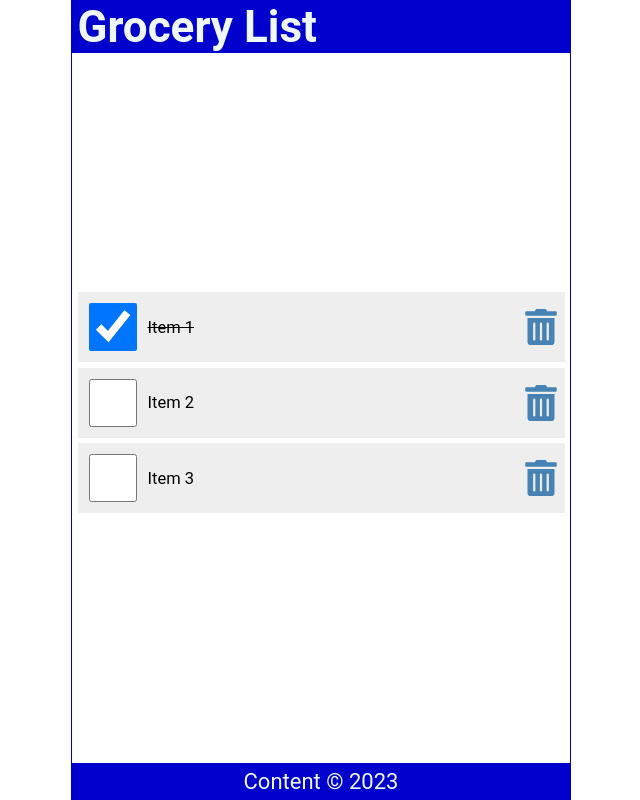
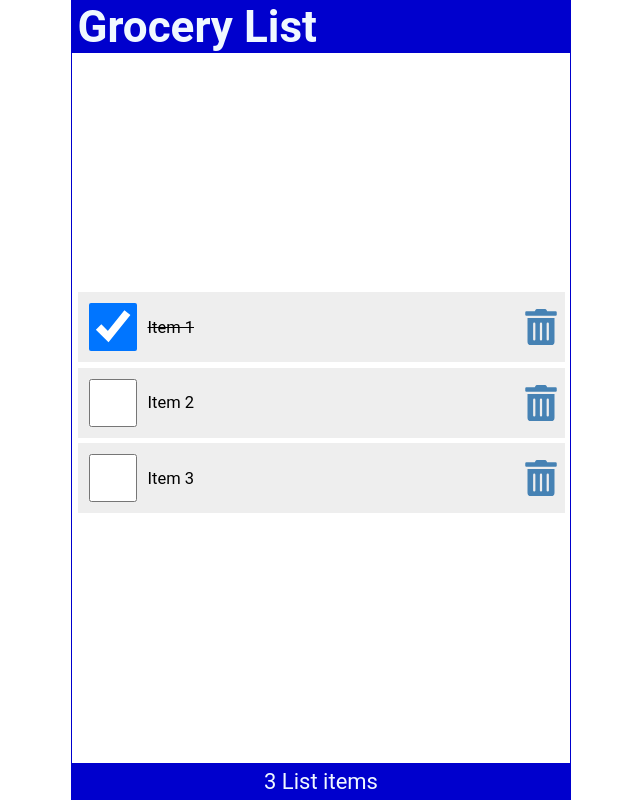
Before and after one commit to rir7890/miniProjectOfGroceryList, a React (Create React App) app: page / in a window 1280 px wide. Shown: the whole page, without its empty margins (319-959 px from the left). Built offline with nearby package versions, Linux system fonts and the light colour scheme.

Commit message:
learning to use props property (props are like pare like parent type value that can be pass to its child)

```diff
--- a/src/App.js
+++ b/src/App.js
@@ -1,5 +1,6 @@
 // import logo from "./logo.svg";
 // import "./App.css";
+import { useState } from "react";
 import Header from "./Header";
 import Content from "./Content";
 import Footer from "./Footer";
@@ -11,11 +12,49 @@
   //   const int = Math.floor(Math.random() * 3);
   //   return names[int];
   // };
+  const [items, setItems] = useState([
+    {
+      id: 1,
+      checked: true,
+      item: "Item 1 ",
+    },
+    {
+      id: 2,
+      checked: false,
+      item: "Item 2 ",
+    },
+    {
+      id: 3,
+      checked: false,
+      item: "Item 3 ",
+    },
+  ]);
+
+  const handleCheck = (id) => {
+    // console.log(`key: ${id}`);
+    const listItems = items.map((item) =>
+      item.id === id ? { ...item, checked: !item.checked } : item
+    );
+    setItems(listItems);
+    localStorage.setItem("shoppinglist", JSON.stringify(listItems));
+  };
+
+  const handleDelete = (id) => {
+    const listItems = items.filter((item) => item.id !== id);
+    setItems(listItems);
+    localStorage.setItem("shoppinglist", JSON.stringify(listItems));
+  };
+
   return (
     <div className="App">
-      <Header title="Grocery List" />
-      <Content />
-      <Footer />
+      <Header />
+      {/* <Header title="Groceries List" /> */}
+      <Content
+        items={items}
+        handleCheck={handleCheck}
+        handleDelete={handleDelete}
+      />
+      <Footer length={items.length} />
     </div>
   );
 }
--- a/src/Content.js
+++ b/src/Content.js
@@ -1,65 +1,14 @@
-import { useState } from "react";
-import { FaTrashAlt } from "react-icons/fa";
+import ItemList from "./ItemList";
 
-const Content = () => {
-  const [items, setItems] = useState([
-    {
-      id: 1,
-      checked: true,
-      item: "Item 1 ",
-    },
-    {
-      id: 2,
-      checked: false,
-      item: "Item 2 ",
-    },
-    {
-      id: 3,
-      checked: false,
-      item: "Item 3 ",
-    },
-  ]);
-
-  const handleCheck = (id) => {
-    // console.log(`key: ${id}`);
-    const listItems = items.map((item) =>
-      item.id === id ? { ...item, checked: !item.checked } : item
-    );
-    setItems(listItems);
-    localStorage.setItem("shoppinglist", JSON.stringify(listItems));
-  };
-
-  const handleDelete = (id) => {
-    const listItems = items.filter((item) => item.id !== id);
-    setItems(listItems);
-    localStorage.setItem("shoppinglist", JSON.stringify(listItems));
-  };
-
+const Content = ({ items, handleCheck, handleDelete }) => {
   return (
     <main>
       {items.length ? (
-        <ul>
-          {items.map((item) => (
-            <li className="item" key={item.id}>
-              <input
-                type="checkbox"
-                onChange={() => handleCheck(item.id)}
-                checked={item.checked}
-              />
-              <label
-                style={item.checked ? { textDecoration: "line-through" } : null}
-                onDoubleClick={() => handleCheck(item.id)}
-              >
-                {item.item}
-              </label>
-              <FaTrashAlt
-                onClick={() => handleDelete(item.id)}
-                role="button"
-                tabIndex="0"
-              />
-            </li>
-          ))}
-        </ul>
+        <ItemList
+          items={items}
+          handleCheck={handleCheck}
+          handleDelete={handleDelete}
+        />
       ) : (
         <p style={{ marginTop: "2rem" }}>Your list is empty.</p>
       )}
--- a/src/Footer.js
+++ b/src/Footer.js
@@ -1,10 +1,12 @@
 import React from "react";
 
-const Footer = () => {
-  const today = new Date();
+const Footer = ({ length }) => {
+  // const today = new Date();
   return (
     <footer>
-      <p>Content &copy; {today.getFullYear()} </p>
+      <p>
+        {length} List {length === 1 ? "item" : "items"}
+      </p>
     </footer>
   );
 };
--- a/src/Header.js
+++ b/src/Header.js
@@ -1,6 +1,6 @@
 import React from "react";
 
-const Header = (props) => {
+const Header = ({ title }) => {
   //   const headerStyle = {
   //     backgroundColor: "royalblue",
   //     color: "#fff",
@@ -14,9 +14,13 @@
     //   style={headerStyle}
     // >
     <header>
-      <h1>{props.title}</h1>
+      <h1>{title}</h1>
     </header>
   );
 };
 
+Header.defaultProps = {
+  title: "Grocery List",
+};
+
 export default Header;
--- /dev/null
+++ b/src/ItemList.js
@@ -0,0 +1,29 @@
+import { FaTrashAlt } from "react-icons/fa";
+const ItemList = ({ items, handleCheck, handleDelete }) => {
+  return (
+    <ul>
+      {items.map((item) => (
+        <li className="item" key={item.id}>
+          <input
+            type="checkbox"
+            onChange={() => handleCheck(item.id)}
+            checked={item.checked}
+          />
+          <label
+            style={item.checked ? { textDecoration: "line-through" } : null}
+            onDoubleClick={() => handleCheck(item.id)}
+          >
+            {item.item}
+          </label>
+          <FaTrashAlt
+            onClick={() => handleDelete(item.id)}
+            role="button"
+            tabIndex="0"
+          />
+        </li>
+      ))}
+    </ul>
+  );
+};
+
+export default ItemList;
```
